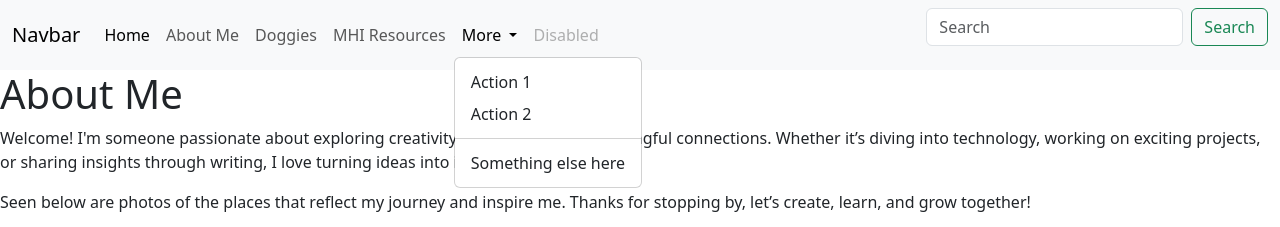
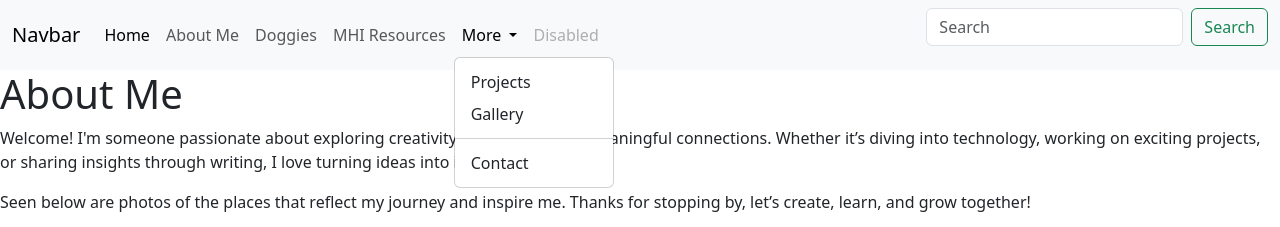
Before and after one commit to sajalm1/Sajal-s-Webpage, a plain HTML site: page about.html in a window 1280 px wide. Both pictures are taken after a click on the button "More". Shown: the top 227 px of the page. Drawn offline with nearby package versions, Linux system fonts and the light colour scheme.

Commit message:
Update about.html

```diff
--- a/about.html
+++ b/about.html
@@ -33,10 +33,10 @@ About
             More
           </a>
           <ul class="dropdown-menu">
-            <li><a class="dropdown-item" href="#">Action 1</a></li>
-            <li><a class="dropdown-item" href="#">Action 2</a></li>
+            <li><a class="dropdown-item" href="#">Projects</a></li>
+            <li><a class="dropdown-item" href="#">Gallery</a></li>
             <li><hr class="dropdown-divider"></li>
-            <li><a class="dropdown-item" href="#">Something else here</a></li>
+            <li><a class="dropdown-item" href="#">Contact</a></li>
           </ul>
         </li>
         <li class="nav-item">
```
